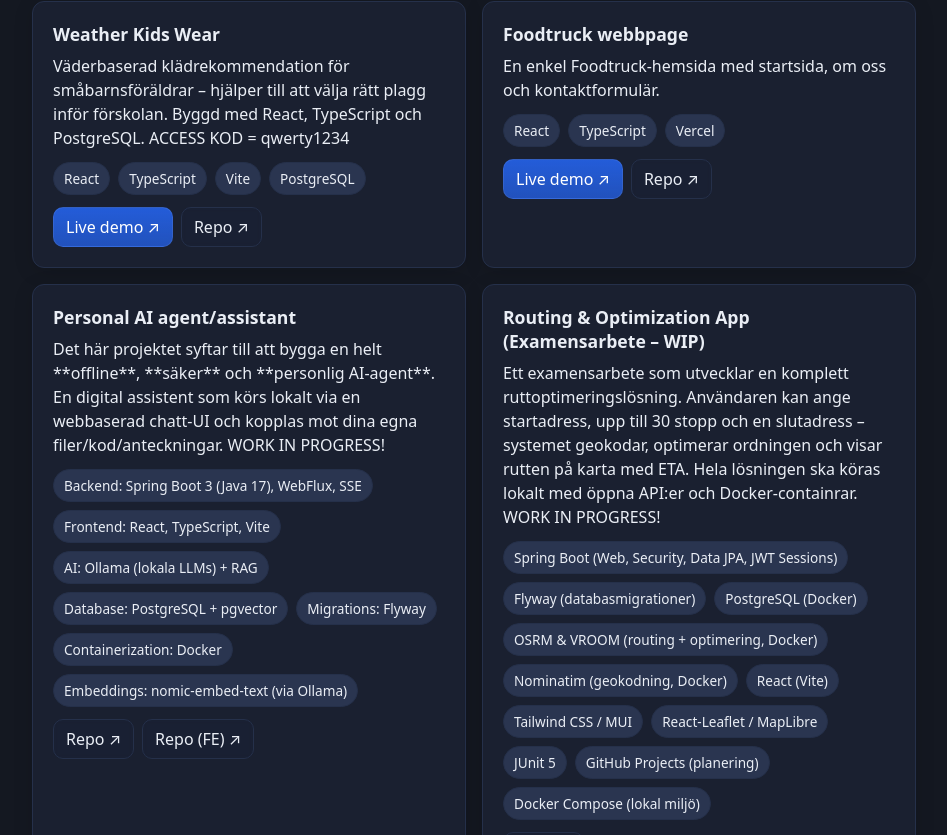
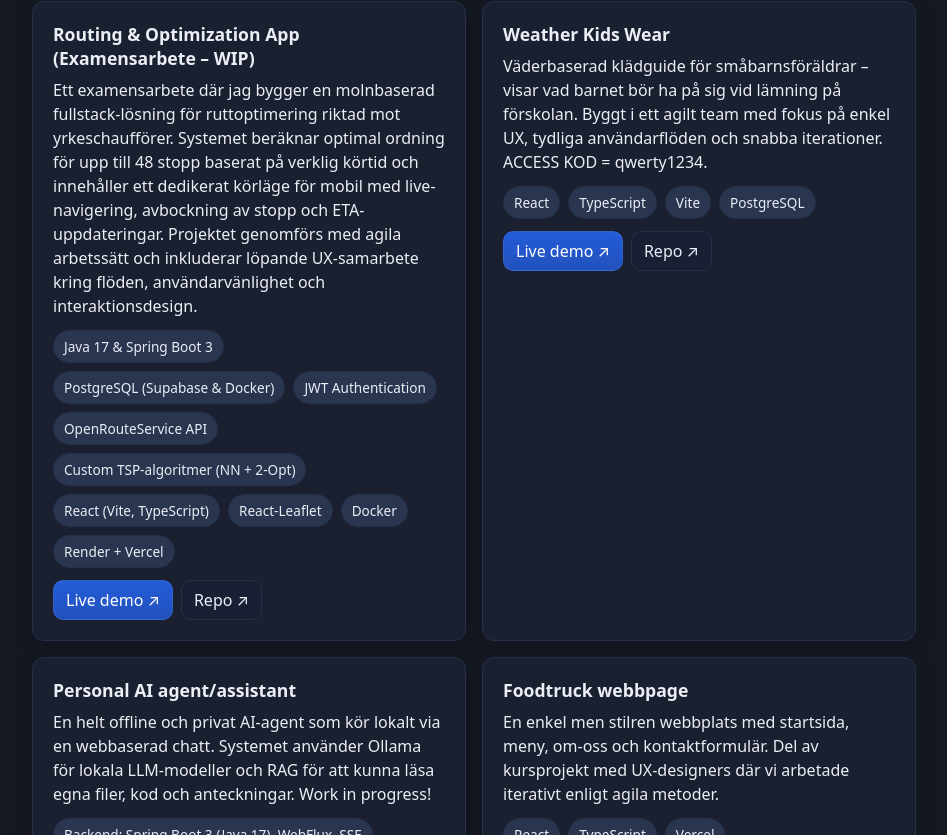
Before and after one commit to Brankoov/branko-portfolio, a React (Vite) app: page / in a window 1280 px wide. Shown: the part 1085-1920 px from the top of the page, without its empty margins (166-1113 px from the left). Built offline with nearby package versions, Linux system fonts and the light colour scheme.

Commit message:
Update project ordering, improve descriptions, add routing live link, and re-enable particles

```diff
--- a/src/App.tsx
+++ b/src/App.tsx
@@ -76,7 +76,7 @@ export default function App() {
 
       <div className="about__actions">
         <a className="btn" href="#projects">Se projekt</a>
-        <a className="btn btn--outline" href="/BrankoCV2209.pdf" download>
+        <a className="btn btn--outline" href="/BrankoCV.pdf" download>
           Ladda ner CV
         </a>
       </div>
--- a/src/components/Particles.tsx
+++ b/src/components/Particles.tsx
@@ -50,12 +50,12 @@ export default function Particles({
     if (!container) return;
 
     // Respektera prefers-reduced-motion
-    const prefersReduced =
+    /**const prefersReduced =
       typeof window !== "undefined" &&
       window.matchMedia &&
-      window.matchMedia("(prefers-reduced-motion: reduce)").matches;
+      window.matchMedia("(prefers-reduced-motion: reduce)").matches;*/
 
-    if (disabled || prefersReduced) return;
+    if (disabled) return;
 
     // --- Init renderer ---
     const renderer = new Renderer({
--- a/src/data/projects.ts
+++ b/src/data/projects.ts
@@ -13,64 +13,68 @@ export type Project = {
 // url/ repo/ live valfria.
 
 export const projects: Project[] = [
+  // 1. Routing – TOP LEFT
+  {
+    title: "Routing & Optimization App (Examensarbete – WIP)",
+    description:
+      "Ett examensarbete där jag bygger en molnbaserad fullstack-lösning för ruttoptimering riktad mot yrkeschaufförer. " +
+      "Systemet beräknar optimal ordning för upp till 48 stopp baserat på verklig körtid och innehåller ett dedikerat körläge för mobil med live-navigering, avbockning av stopp och ETA-uppdateringar. " +
+      "Projektet genomförs med agila arbetssätt och inkluderar löpande UX-samarbete kring flöden, användarvänlighet och interaktionsdesign.",
+    stack: [
+      "Java 17 & Spring Boot 3",
+      "PostgreSQL (Supabase & Docker)",
+      "JWT Authentication",
+      "OpenRouteService API",
+      "Custom TSP-algoritmer (NN + 2-Opt)",
+      "React (Vite, TypeScript)",
+      "React-Leaflet",
+      "Docker",
+      "Render + Vercel"
+    ],
+    repo: "https://github.com/Brankoov/routing-app",
+    live: "https://routing-app-green.vercel.app/",
+  },
+
+  // 2. Weather Kids Wear – TOP RIGHT
   {
     title: "Weather Kids Wear",
     description:
-      "Väderbaserad klädrekommendation för småbarnsföräldrar – hjälper till att välja rätt plagg inför förskolan. " +
-      "Byggd med React, TypeScript och PostgreSQL. ACCESS KOD = qwerty1234",
+      "Väderbaserad klädguide för småbarnsföräldrar – visar vad barnet bör ha på sig vid lämning på förskolan. " +
+      "Byggt i ett agilt team med fokus på enkel UX, tydliga användarflöden och snabba iterationer. ACCESS KOD = qwerty1234.",
     stack: ["React", "TypeScript", "Vite", "PostgreSQL"],
     live: "https://kladerforvader.se/",
     repo: "https://github.com/Brankoov/Weatherapp",
     url: "https://kladerforvader.se/",
   },
+
+  // 3. AI Agent – BOTTOM LEFT
+  {
+    title: "Personal AI agent/assistant",
+    description:
+      "En helt offline och privat AI-agent som kör lokalt via en webbaserad chatt. " +
+      "Systemet använder Ollama för lokala LLM-modeller och RAG för att kunna läsa egna filer, kod och anteckningar. " +
+      "Work in progress!",
+    stack: [
+      "Backend: Spring Boot 3 (Java 17), WebFlux, SSE",
+      "Frontend: React, TypeScript, Vite",
+      "AI: Ollama (lokala LLMs) + RAG",
+      "PostgreSQL + pgvector",
+      "Flyway",
+      "Docker"
+    ],
+    repo: "https://github.com/Brankoov/ai-agent",
+    repoFrontend: "https://github.com/Brankoov/ai-agent-ui",
+  },
+
+  // 4. Foodtruck – BOTTOM RIGHT
   {
     title: "Foodtruck webbpage",
     description:
-      "En enkel Foodtruck-hemsida med startsida, om oss och kontaktformulär.",
+      "En enkel men stilren webbplats med startsida, meny, om-oss och kontaktformulär. " +
+      "Del av kursprojekt med UX-designers där vi arbetade iterativt enligt agila metoder.",
     stack: ["React", "TypeScript", "Vercel"],
     live: "https://sandysfoodtruck.vercel.app/",
     repo: "https://github.com/Brankoov/FR_UX_Grupp4",
     url: "https://sandysfoodtruck.vercel.app/",
   },
-  {
-    title: "Personal AI agent/assistant",
-    description:
-      "Det här projektet syftar till att bygga en helt **offline**, **säker** och **personlig AI-agent**. " +
-      "En digital assistent som körs lokalt via en webbaserad chatt-UI och kopplas mot dina egna filer/kod/anteckningar. WORK IN PROGRESS!",
-    stack: [
-      "Backend: Spring Boot 3 (Java 17), WebFlux, SSE",
-      "Frontend: React, TypeScript, Vite",
-      "AI: Ollama (lokala LLMs) + RAG",
-      "Database: PostgreSQL + pgvector",
-      "Migrations: Flyway",
-      "Containerization: Docker",
-      "Embeddings: nomic-embed-text (via Ollama)"
-    ],
-    repo: "https://github.com/Brankoov/ai-agent",
-    repoFrontend: "https://github.com/Brankoov/ai-agent-ui",
-  },
-   {
-    title: "Routing & Optimization App (Examensarbete – WIP)",
-  description:
-    "Ett examensarbete som utvecklar en komplett ruttoptimeringslösning. " +
-    "Användaren kan ange startadress, upp till 30 stopp och en slutadress – " +
-    "systemet geokodar, optimerar ordningen och visar rutten på karta med ETA. " +
-    "Hela lösningen ska köras lokalt med öppna API:er och Docker-containrar." +
-    " WORK IN PROGRESS!",
-  stack: [
-    "Spring Boot (Web, Security, Data JPA, JWT Sessions)",
-    "Flyway (databasmigrationer)",
-    "PostgreSQL (Docker)",
-    "OSRM & VROOM (routing + optimering, Docker)",
-    "Nominatim (geokodning, Docker)",
-    "React (Vite)",
-    "Tailwind CSS / MUI",
-    "React-Leaflet / MapLibre",
-    "JUnit 5",
-    "GitHub Projects (planering)",
-    "Docker Compose (lokal miljö)"
-  ],
-  repo: "https://github.com/Brankoov/routing-app",
-  },
-
 ];
```
Also changed, not shown: 1 other file (tests, documents, lock files or other folders).
